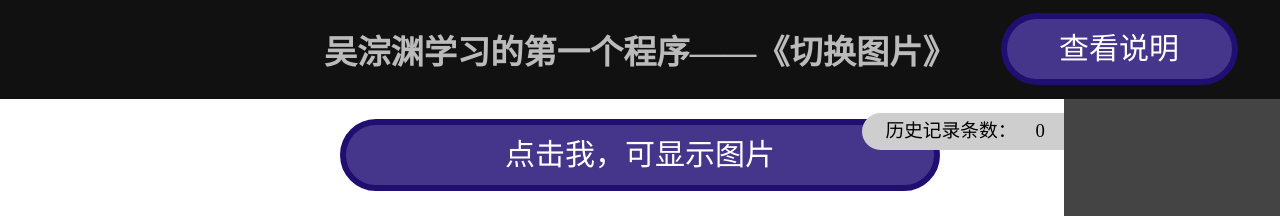
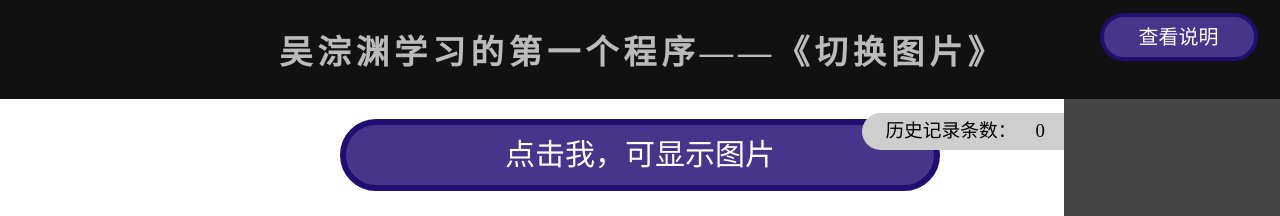
Before and after one commit to wulechuan/wulechuan-webapp-duan-duan-card-picker, a website: page 源代码/开始.html in a window 1280 px wide. Shown: the top 216 px of the page. Drawn offline with Linux system fonts and the light colour scheme.

Commit message:
样式微调

```diff
--- a/源代码/开始.html
+++ b/源代码/开始.html
@@ -38,6 +38,10 @@
             cursor: pointer;
         }
 
+        button.小尺寸 {
+            font-size: 20px;
+        }
+
         button:hover {
             background-color: rgb(76, 48, 204);
         }
@@ -108,7 +112,7 @@
             position: absolute;
             top: 0;
             right: 0;
-            margin: 0 1em;
+            margin: 0 0.5em;
             width: auto;
         }
 
@@ -122,6 +126,8 @@
             text-align: center;
             font-size: 1.33em;
             margin: 0;
+            letter-spacing: 0.15em;
+            padding-left: 0.15em;
         }
 
         article p {
@@ -362,7 +368,7 @@
         <article>
             <section class="标题">
                 <h1>吴淙渊学习的第一个程序——《切换图片》</h1>
-                <button id="说明的开关按钮">查看说明</button>
+                <button id="说明的开关按钮" class="小尺寸">查看说明</button>
             </section>
 
             <section id="说明正文内容块" class="说明正文内容块" style="display: none;">
```
